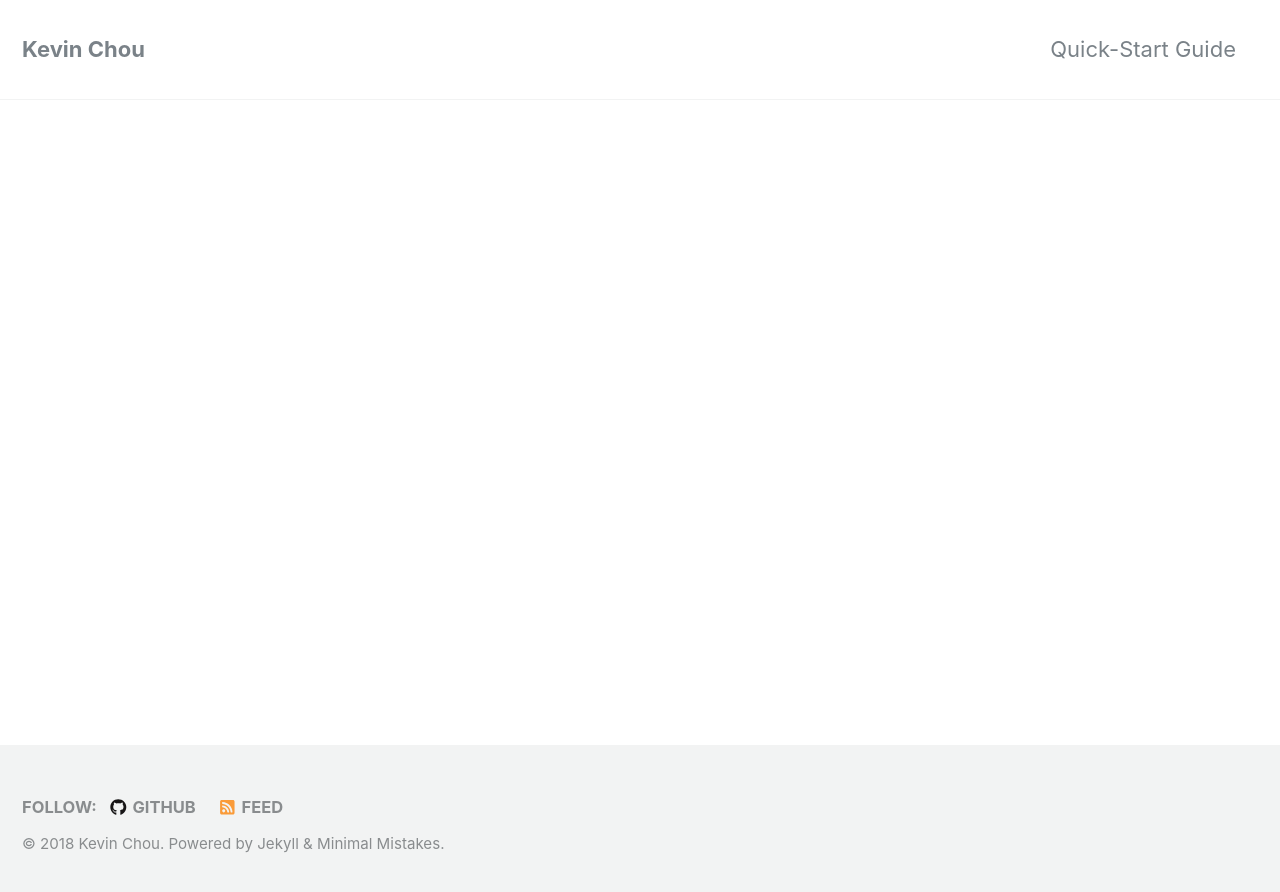
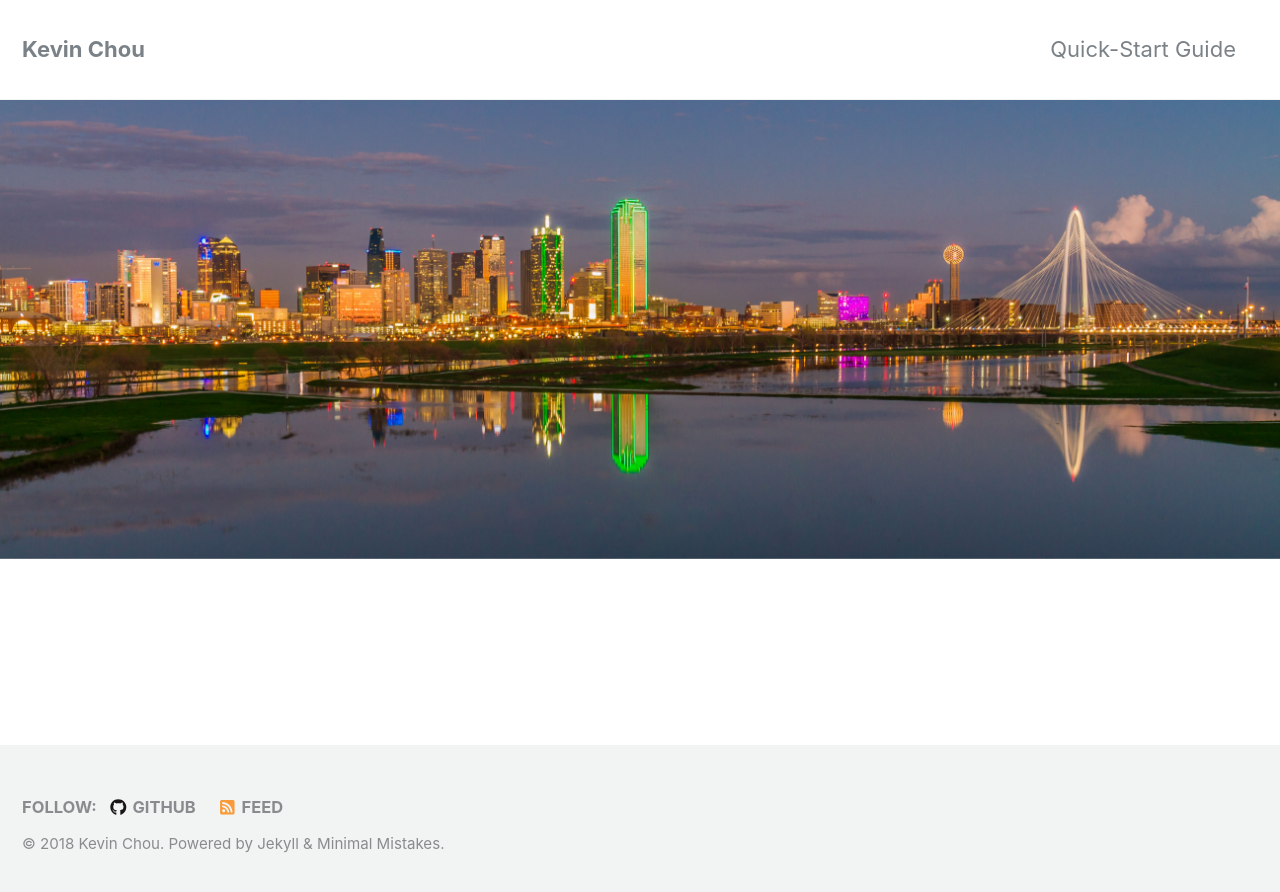
Before and after one commit to ktc11/kevintchou.github.io, a Jekyll site: the page built from index.html, in a window 1280 px wide. Shown: the top 892 px of the page. Built offline with Jekyll 4.4.1, drawn with Linux system fonts in a browser that asks for light colours; nearby versions of some CDN libraries; the list of posts is cut into pages by our own code.

Commit message:
Added header image

```diff
--- a/index.html
+++ b/index.html
@@ -1,4 +1,6 @@
 ---
 layout: splash
 author_profile: true
+header:
+  image: "/images/header.jpg"
 ---
```
Also changed, not shown: images/header.jpg (added).
